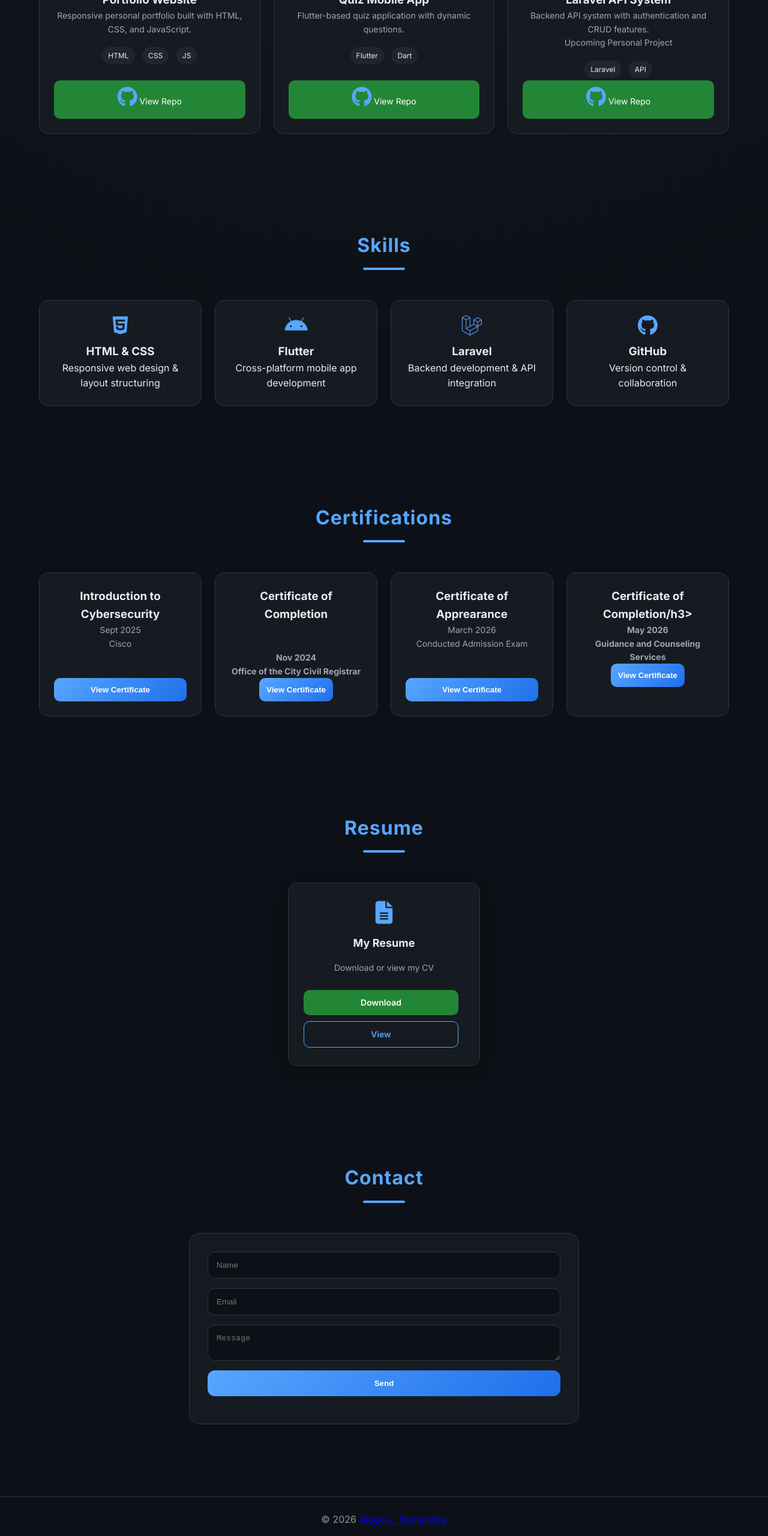
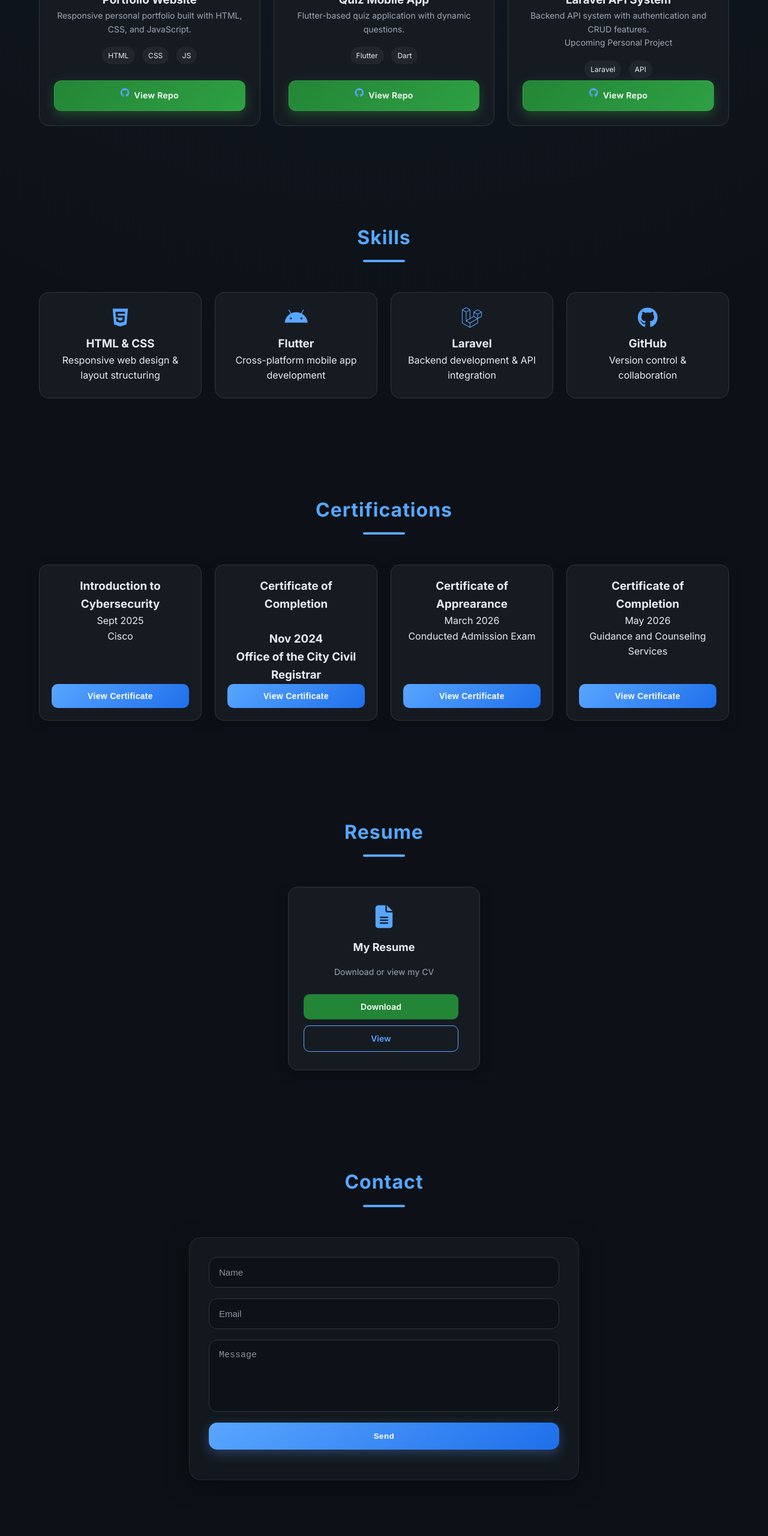
Before and after one commit to Geopy2004/Geo-portfolio, a plain HTML site: page index.html in a window 1280 px wide. Shown: the part 800-3360 px from the top of the page at 60% size. Drawn offline with Linux system fonts and the light colour scheme.

Commit message:
yawa yan

```diff
--- a/css/main.css
+++ b/css/main.css
@@ -352,81 +352,187 @@
   margin:4px;
 }
 
-/* REPO BUTTON */
+/* REPO BUTTON (MODERN) */
 .repo-btn{
   margin-top:auto;
-  display:inline-block;
-  padding:10px 14px;
-  border-radius:10px;
+  display:inline-flex;
+  align-items:center;
+  justify-content:center;
+  gap:8px;
+
+  padding:12px 16px;
+  border-radius:12px;
   text-decoration:none;
-  background:#238636;
+
+  background:linear-gradient(135deg,#238636,#2ea043);
   color:#fff;
   font-size:14px;
-  transition:.25s;
+  font-weight:600;
+  letter-spacing:.3px;
+
+  border:1px solid rgba(255,255,255,0.08);
+
+  transition:all 0.25s ease;
+  box-shadow:0 6px 18px rgba(46,160,67,0.35);
 }
 
+/* HOVER */
 .repo-btn:hover{
-  background:#2ea043;
+  transform:translateY(-2px) scale(1.03);
+  box-shadow:0 12px 28px rgba(46,160,67,0.55);
+  background:linear-gradient(135deg,#2ea043,#3fb950);
 }
 
-/* CERT */
+/* CLICK */
+.repo-btn:active{
+  transform:scale(0.96);
+}
+
+/* OPTIONAL ICON */
+.repo-btn i{
+  font-size:15px;
+}
+
+/* =========================
+   CERTIFICATE CARD (IMPROVED)
+========================= */
+
 .cert-card{
+  display:flex;
+  flex-direction:column;
+  justify-content:space-between;
   text-align:center;
   min-height:240px;
+  padding:20px;
+  border-radius:14px;
+  background:var(--card);
+  border:1px solid var(--border);
+  box-shadow:0 6px 18px rgba(0,0,0,0.25);
+  transition:transform .25s ease, box-shadow .25s ease;
 }
 
+.cert-card:hover{
+  transform:translateY(-5px);
+  box-shadow:0 10px 25px rgba(0,0,0,0.35);
+}
+
+./* DESCRIPTION AREA */
 .cert-card p{
+  margin:6px 0;
   color:#9da7b3;
   font-size:14px;
+  min-height:40px; /* keeps spacing consistent */
 }
 
+/* BUTTON */
 .view-cert{
-  margin-top:auto;
-  padding:12px;
+  margin-top:15px;
+  padding:12px 14px;
   border:none;
   border-radius:10px;
   background:linear-gradient(135deg,var(--accent),var(--accent-strong));
   color:#fff;
   cursor:pointer;
   font-weight:600;
+  transition:all .25s ease;
+  width:100%;
+  letter-spacing:0.3px;
 }
 
-/* CONTACT */
+.view-cert:hover{
+  transform:scale(1.03);
+  filter:brightness(1.1);
+}
+
+.view-cert:active{
+  transform:scale(0.98);
+}
+
+/* CONTACT (MODERN UPGRADE) */
 form{
   max-width:650px;
   margin:auto;
-  background:var(--card);
-  border:1px solid var(--border);
-  border-radius:18px;
-  padding:30px;
+  padding:32px;
   display:flex;
   flex-direction:column;
-  gap:16px;
+  gap:18px;
+
+  background:rgba(22,27,34,0.75);
+  backdrop-filter: blur(14px);
+  -webkit-backdrop-filter: blur(14px);
+
+  border:1px solid rgba(255,255,255,0.08);
+  border-radius:20px;
+
+  box-shadow:0 10px 40px rgba(0,0,0,0.4);
+  transition:0.3s ease;
 }
 
+form:hover{
+  transform:translateY(-3px);
+  box-shadow:0 20px 50px rgba(0,0,0,0.6);
+}
+
+/* INPUT FIELDS */
 input,
 textarea{
-  padding:14px;
-  border-radius:12px;
+  padding:16px;
+  border-radius:14px;
   border:1px solid var(--border);
-  background:var(--bg);
+  background:rgba(13,17,23,0.8);
   color:#fff;
+  font-size:15px;
+
+  transition:all 0.25s ease;
 }
 
+/* PLACEHOLDER */
+input::placeholder,
+textarea::placeholder{
+  color:#8b949e;
+}
+
+/* FOCUS EFFECT */
 input:focus,
 textarea:focus{
   border-color:var(--accent);
-  box-shadow:0 0 0 4px rgba(88,166,255,.15);
+  box-shadow:0 0 0 3px rgba(88,166,255,0.25);
+  outline:none;
+  transform:scale(1.01);
 }
 
+/* TEXTAREA RESIZE CONTROL */
+textarea{
+  min-height:120px;
+  resize:vertical;
+}
+
+/* SUBMIT BUTTON */
 button[type="submit"]{
   border:none;
-  padding:14px;
-  border-radius:12px;
+  padding:15px;
+  border-radius:14px;
+
   background:linear-gradient(135deg,var(--accent),var(--accent-strong));
   color:#fff;
   font-weight:700;
+  letter-spacing:0.5px;
+
   cursor:pointer;
+  transition:all 0.3s ease;
+
+  box-shadow:0 6px 20px rgba(88,166,255,0.3);
+}
+
+/* BUTTON HOVER */
+button[type="submit"]:hover{
+  transform:translateY(-2px) scale(1.02);
+  box-shadow:0 12px 30px rgba(88,166,255,0.5);
+}
+
+/* BUTTON CLICK */
+button[type="submit"]:active{
+  transform:scale(0.97);
 }
 
 /* MODAL */
@@ -584,4 +690,92 @@
 .resume-actions a:last-child:hover{
   background:var(--accent);
   color:#000;
+}/* =========================================
+   CERTIFICATIONS FIX (FINAL)
+========================================= */
+
+/* Ensure consistent spacing */
+.cert-card{
+  text-align:center;
+  min-height:260px;
 }
+
+/* Better text spacing */
+.cert-card span{
+  display:block;
+  margin:10px 0 14px;
+  color:var(--muted);
+  font-size:13px;
+}
+
+/* BUTTON FIX (alignment + same size) */
+.view-cert{
+  margin-top:auto;
+
+  display:flex;
+  align-items:center;
+  justify-content:center;
+
+  width:100%;
+  padding:12px;
+
+  border:none;
+  border-radius:10px;
+
+  background:linear-gradient(135deg,var(--accent),var(--accent-strong));
+  color:#fff;
+
+  font-weight:600;
+  font-size:14px;
+
+  cursor:pointer;
+  transition:.25s ease;
+}
+
+.view-cert:hover{
+  transform:translateY(-2px);
+  box-shadow:0 6px 15px rgba(88,166,255,0.25);
+  opacity:.95;
+}
+
+/* =========================================
+   AUTO-FIT MODAL (PDF + IMAGE)
+========================================= */
+.modal{
+  display:none;
+  position:fixed;
+  inset:0;
+
+  background:rgba(0,0,0,0.95);
+
+  justify-content:center;
+  align-items:center;
+
+  z-index:9999;
+  padding:20px;
+}
+
+/* container */
+.modal-content{
+  width:100%;
+  height:100%;
+  max-width:1100px;
+  max-height:95vh;
+
+  display:flex;
+  justify-content:center;
+  align-items:center;
+}
+
+/* PDF + IMAGE auto-fit */
+.modal-content iframe,
+.modal-content img{
+  width:100%;
+  height:100%;
+
+  object-fit:contain; /* KEY LINE */
+
+  border:none;
+  border-radius:12px;
+  background:#fff;
+}
--- a/index.html
+++ b/index.html
@@ -187,7 +187,7 @@
         </div>
 
         <div class="cert-card">
-            <h3>Certificate of Completion/h3>
+            <h3>Certificate of Completion</h3>
                 <p>May 2026</p>
             <p>Guidance and Counseling Services</p>
             <button class="view-cert" data-src="assets/certificates/sas.jpg">View Certificate</button>
```
Also changed, not shown: 1 other file.
